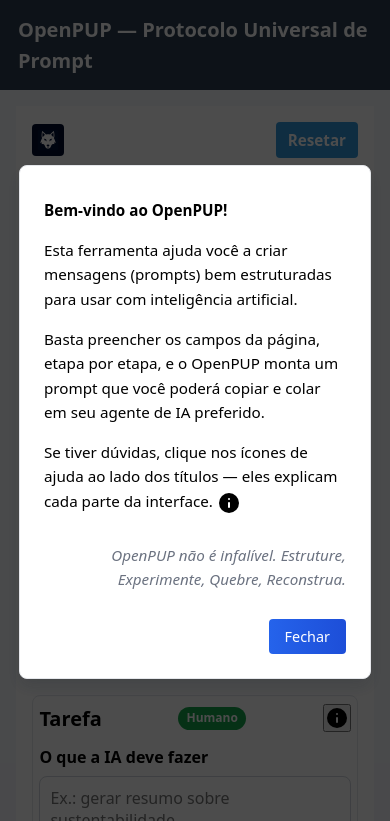
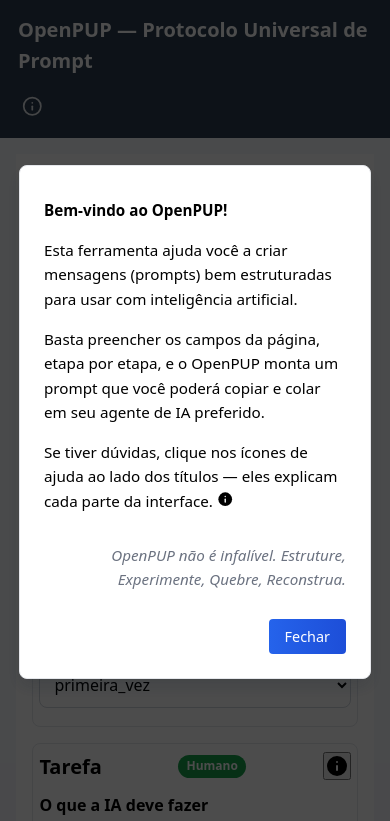
Before and after one commit to engsofjvolfe/OpenPUP-Friendly, a plain HTML site: page index.html in a window 390 px wide. Shown: the top 821 px of the page. Drawn offline with Linux system fonts and the light colour scheme.

Commit message:
feat(reopen-intro): adiciona botão para reabrir modal de introdução e ajusta tooltip
- Insere ícone no header para reabrir o modal de boas-vindas (`#intro-modal`)
- Cria função `reopenIntroBtn` com controle de visibilidade e animação
- Refatora tooltip customizado com `position: fixed` e largura responsiva (`max-width: calc(100vw - 2rem)`)
- Ajusta estilos para melhor exibição em dispositivos móveis
- Alteração no tamanho do ícone de informação no modal de boas vindas

```diff
--- a/index.html
+++ b/index.html
@@ -19,6 +19,53 @@ Repositório: https://github.com/engsofjvolfe/OpenPUP.git
   <body>
     <header role="banner">
       <h1 id="page-title">OpenPUP — Protocolo Universal de Prompt</h1>
+      <div class="actions">
+        <!-- Ícone para reabrir o modal -->
+        <span
+          id="reopen-intro"
+          class="reopen-intro"
+          role="button"
+          tabindex="0"
+          aria-label="Reabrir introdução"
+          title="Introdução"
+        >
+          <svg
+            xmlns="http://www.w3.org/2000/svg"
+            viewBox="0 0 28 28"
+            aria-hidden="true"
+            focusable="false"
+            class="icon-info"
+          >
+            <circle
+              cx="12"
+              cy="12"
+              r="10"
+              fill="none"
+              stroke="var(--color-border)"
+              stroke-width="2"
+            />
+            <line
+              x1="12"
+              y1="8"
+              x2="12"
+              y2="8"
+              stroke="var(--color-border)"
+              stroke-width="2"
+              stroke-linecap="round"
+            />
+            <line
+              x1="12"
+              y1="12"
+              x2="12"
+              y2="16"
+              stroke="var(--color-border)"
+              stroke-width="2"
+              stroke-linecap="round"
+            />
+          </svg>
+        </span>
+      </div>
+
       <!-- Modal de introdução -->
       <div
         id="intro-modal"
@@ -46,7 +93,7 @@ Repositório: https://github.com/engsofjvolfe/OpenPUP.git
               <svg
                 xmlns="http://www.w3.org/2000/svg"
                 class="icon-info"
-                viewBox="0 0 24 24"
+                viewBox="0 0 35 35"
                 aria-hidden="true"
                 focusable="false"
               >
--- a/web/script.js
+++ b/web/script.js
@@ -316,6 +316,16 @@ document.addEventListener("DOMContentLoaded", function () {
         closeIntroModal();
       }
     });
+
+    // Botão para reabrir o modal de introdução
+    const reopenIntroBtn = document.getElementById("reopen-intro");
+    if (reopenIntroBtn) {
+      reopenIntroBtn.addEventListener("click", () => {
+        // Remove flag do localStorage para que o modal não fique bloqueado
+        localStorage.removeItem("introClosed");
+        openIntroModal();
+      });
+    }
   }
 
   // Gerar Protocolo
@@ -597,13 +607,30 @@ IA — faça:
 
     function positionTooltip() {
       const rect = infoIcon.getBoundingClientRect();
-      const top = rect.bottom + window.scrollY + 8;
-      let left = rect.left + window.scrollX;
+      const spacing = 8;
+      const scrollY = window.scrollY || document.documentElement.scrollTop;
+      const scrollX = window.scrollX || document.documentElement.scrollLeft;
 
-      // Evitar que estoure a tela
-      if (left + tooltip.offsetWidth > window.innerWidth - 16) {
-        left = window.innerWidth - tooltip.offsetWidth - 16;
+      // Centraliza abaixo do ícone
+      let top = rect.bottom + scrollY + spacing;
+      let left = rect.left + scrollX + rect.width / 2 - tooltip.offsetWidth / 2;
+
+      // Limites horizontais (mantém 8px das bordas)
+      const minLeft = scrollX + spacing;
+      const maxLeft =
+        scrollX + window.innerWidth - tooltip.offsetWidth - spacing;
+      left = Math.max(minLeft, Math.min(left, maxLeft));
+
+      // Se estourar embaixo, posiciona acima
+      const bottom = top + tooltip.offsetHeight;
+      const viewportBottom = scrollY + window.innerHeight - spacing;
+      if (bottom > viewportBottom) {
+        top = rect.top + scrollY - tooltip.offsetHeight - spacing;
       }
+
+      // Nunca acima do topo visível
+      const minTop = scrollY + spacing;
+      if (top < minTop) top = minTop;
 
       tooltip.style.top = `${top}px`;
       tooltip.style.left = `${left}px`;
@@ -613,14 +640,25 @@ IA — faça:
       e.stopPropagation();
       const isVisible = tooltip.classList.contains("visible");
 
-      // fecha outros abertos
+      // Fecha outros abertos
       document
         .querySelectorAll(".tooltip-box.visible")
         .forEach((t) => t.classList.remove("visible"));
 
       if (!isVisible) {
+        // 1) Mostra invisível para medir corretamente
+        tooltip.classList.add("visible");
+        tooltip.style.visibility = "hidden";
+
+        // Força reflow para garantir medidas (opcional, mas ajuda)
+        // eslint-disable-next-line no-unused-expressions
+        tooltip.offsetWidth;
+
+        // 2) Agora posiciona com width/height reais
         positionTooltip();
-        tooltip.classList.add("visible");
+
+        // 3) Exibe
+        tooltip.style.visibility = "";
       }
     }
 
@@ -632,6 +670,13 @@ IA — faça:
       if (!infoIcon.contains(e.target) && !tooltip.contains(e.target)) {
         tooltip.classList.remove("visible");
       }
+    });
+
+    // Adiciona evento de scroll para fechar todos os tooltips
+    window.addEventListener("scroll", () => {
+      document.querySelectorAll(".tooltip-box.visible").forEach((t) => {
+        t.classList.remove("visible");
+      });
     });
 
     // reposiciona em resize ou scroll
--- a/web/styles.css
+++ b/web/styles.css
@@ -142,6 +142,30 @@ header {
 header h1 {
   font-size: 1.25rem;
   font-weight: 600;
+}
+
+/* Ícone para reabrir modal de introdução */
+.reopen-intro {
+  display: inline-flex;
+  align-items: center;
+  justify-content: center;
+  cursor: pointer;
+  padding: 0.25rem;
+  transition: transform var(--transition-fast);
+}
+
+.reopen-intro svg {
+  width: 1.5rem;
+  height: 1.5rem;
+}
+
+.reopen-intro:hover {
+  transform: scale(1.1);
+}
+
+.reopen-intro:focus {
+  outline: var(--outline-focus);
+  outline-offset: var(--outline-offset);
 }
 
 .actions {
@@ -551,6 +575,7 @@ a:focus {
   display: inline;
 }
 
+/* substitua apenas essas linhas do bloco .tooltip-box */
 .tooltip-box {
   position: absolute;
   background: var(--color-text);
@@ -558,11 +583,12 @@ a:focus {
   padding: 0.5rem 0.75rem;
   border-radius: var(--border-radius-xs);
   font-size: 0.85rem;
-  max-width: 18rem;
-  z-index: 999;
+  max-width: min(18rem, calc(100vw - 16px)); /* cabe no viewport */
+  z-index: 9999;
   box-shadow: var(--shadow-sm);
   display: none;
   transition: opacity var(--transition-base);
+  overflow-wrap: anywhere; /* quebra palavras longas */
 }
 
 .tooltip-box.visible {
```
Also changed, not shown: 1 other file.
